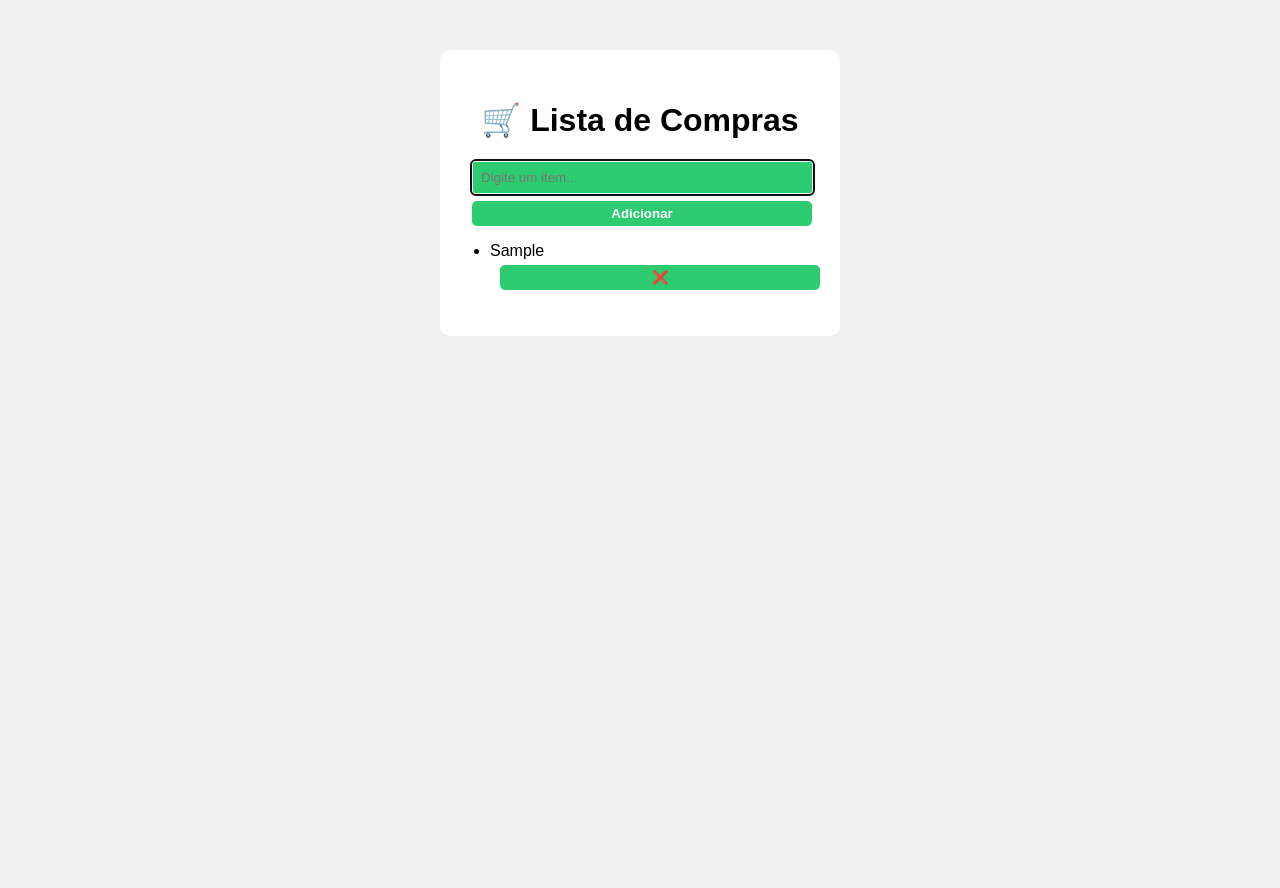
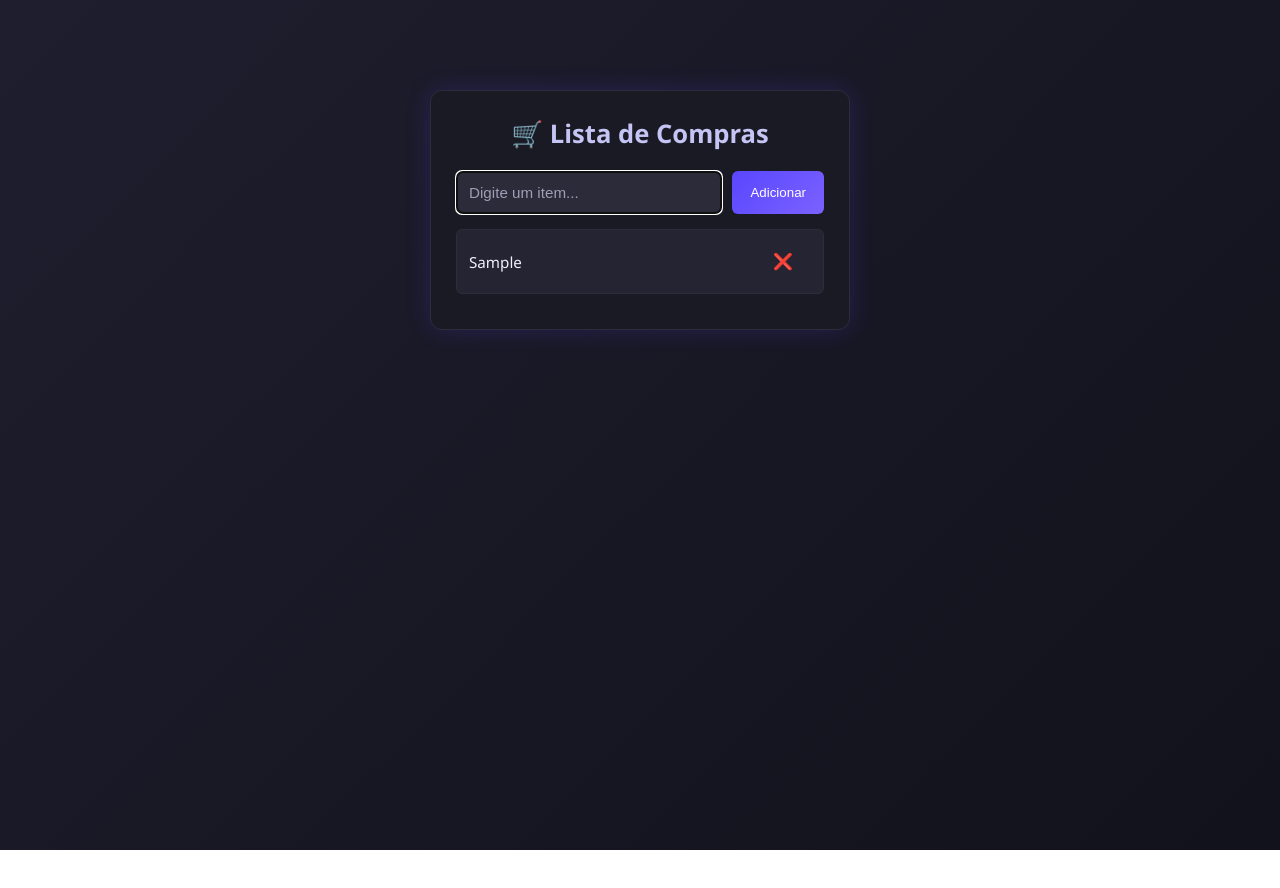
Before and after one commit to breno-lopitei/Lista-de-Compras, a plain HTML site: page index.html in a window 1280 px wide. Both pictures are taken after typing "Sample" into the empty fields and a click on the button "Adicionar". After the commit the page ends 850 px from the top, so only its background shows below. Drawn offline with Linux system fonts and the light colour scheme.

Commit message:
CSS mais robusto

```diff
--- a/estilo.css
+++ b/estilo.css
@@ -1,58 +1,137 @@
-body{
-    font-family: Arial, sans-serif;
-    background-color: #f0f0f0;
-    display: flex;
-    justify-content: center;
-    align-items: flex-start;
-    height: 100vw;
-    margin: 0;
-    padding-top: 50px;
+/* Reset básico */
+* {
+  margin: 0;
+  padding: 0;
+  box-sizing: border-box;
 }
 
-.container{
-    background-color: #fff;
-    padding: 30px;
-    border-radius: 10px;
-    box-shadow: 0px 0px 18px rgba(0, 0, 0 0.1);
-    width: 340px;
+/* Fundo geral */
+body {
+  font-family: 'Segoe UI', Tahoma, Geneva, Verdana, sans-serif;
+  background: linear-gradient(135deg, #1e1e2e, #12121c); /* degrade escuro */
+  display: flex;
+  justify-content: center;
+  align-items: flex-start;
+  min-height: 100vh;
+  padding: 40px 15px;
+  color: #e0e0e0; /* cor do texto padrão */
+  margin-top: 50px;
 }
 
-h1{
-    text-align: center;
-    margin-bottom: 20px;
+/* Container principal */
+.container {
+  background-color: #1a1a24; /* fundo da caixa */
+  border: 1px solid #2c2c3a; /* borda discreta */
+  border-radius: 12px;
+  padding: 25px;
+  width: 100%;
+  max-width: 420px; /* responsivo */
+  box-shadow: 0 0 25px rgba(90, 70, 255, 0.2);
+  animation: fadeIn 0.6s ease;
 }
 
-input{
-    width: 95%;
-    padding: 8px;
-    background-color: #2ecc71;
-    border: 3px solid #ffff;
-    border-radius: 5px;
+/* Título */
+h1 {
+  text-align: center;
+  margin-bottom: 20px;
+  font-size: 1.6rem;
+  font-weight: 600;
+  color: #c5c5f5; /* roxo suave */
 }
 
-button{
-width: 100%;
-padding: 5px;
-background-color: #2ecc71;
-color: white;
-border: none;
-border-radius: 5px;
-cursor: pointer;
-margin-left: 2px;
-margin-top: 5px;
-font-weight: bold;
+/* Input e botão */
+form {
+  display: flex;
+  gap: 10px;
+  margin-bottom: 15px;
 }
 
-button:hover{
-    background-color: #27ae60;
-    transition: 0.3s;
+input {
+  flex: 1;
+  padding: 12px;
+  border: 1px solid #2e2e3d;
+  border-radius: 6px;
+  background-color: #2b2b3a;
+  color: #f5f5f5;
+  font-size: 0.95rem;
 }
 
-ul{
-    list-style-type: disc;
-    padding-left: 20px;
+input::placeholder {
+  color: #9e9eb5;
 }
 
-li{
-    margin-bottom: 8px;
+button {
+  padding: 12px 18px;
+  border: none;
+  border-radius: 6px;
+  background: linear-gradient(135deg, #5a46ff, #7a62ff);
+  color: #fff;
+  font-weight: 500;
+  cursor: pointer;
+  transition: 0.3s ease;
 }
+
+button:hover {
+  background: linear-gradient(135deg, #7a62ff, #937dff);
+  transform: translateY(-1px);
+}
+
+/* Lista */
+ul {
+  list-style-type: none;
+  margin-top: 15px;
+}
+
+li {
+  background-color: #242432;
+  padding: 10px 12px;
+  margin-bottom: 10px;
+  border-radius: 6px;
+  display: flex;
+  justify-content: space-between;
+  align-items: center;
+  font-size: 0.95rem;
+  color: #f0f0ff;
+  border: 1px solid #2c2c3a;
+  transition: background 0.3s;
+}
+
+li:hover {
+  background-color: #2e2e40;
+}
+
+/* Botão excluir */
+li button {
+  background: transparent;
+  border: none;
+  color: #ff5c5c;
+  font-size: 1rem;
+  cursor: pointer;
+  transition: 0.2s;
+}
+
+li button:hover {
+  color: #ff8080;
+  transform: scale(1.1);
+}
+
+/* Animação */
+@keyframes fadeIn {
+  from { opacity: 0; transform: translateY(10px); }
+  to { opacity: 1; transform: translateY(0); }
+}
+
+/* Responsividade */
+@media (max-width: 500px) {
+  .container {
+    padding: 20px;
+  }
+
+  h1 {
+    font-size: 1.4rem;
+  }
+
+  input, button {
+    font-size: 0.9rem;
+  }
+}
```
Also changed, not shown: Animação.gif (deleted), ListaDeCompras.gif (added), 1 other file.
